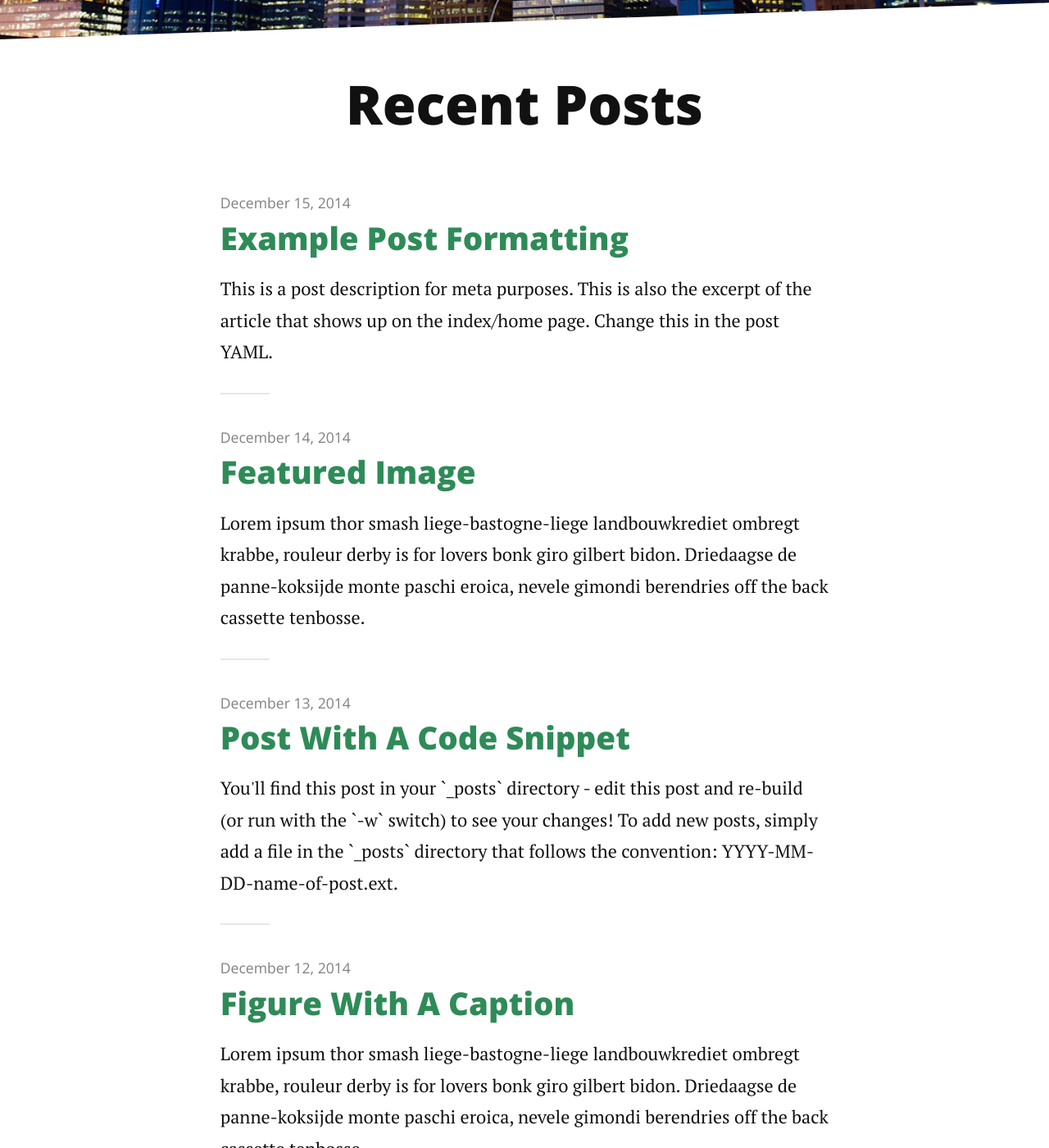
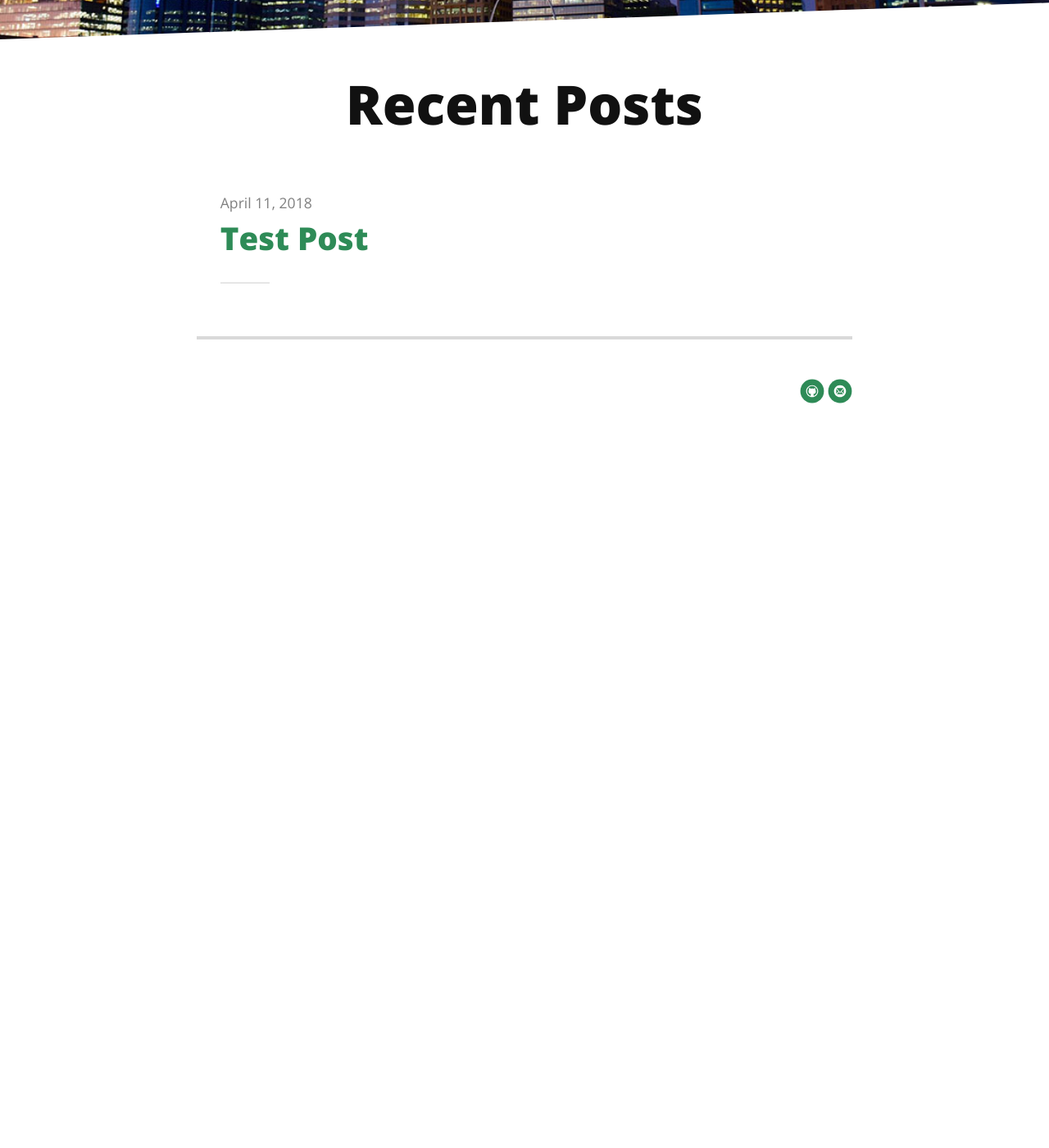
Before and after one commit to enongad/enongad.github.io, a Jekyll site: the page built from index.html, in a window 1280 px wide and 1400 px high, scrolled down 270 px. Shown: the whole window at 82% size. Built offline with Jekyll 4.4.1, drawn with Linux system fonts in a browser that asks for light colours; nearby versions of some CDN libraries; the list of posts is cut into pages by our own code; after the commit the page ends 900 px from its top, so only the background shows below that; some of the changed text lies outside the part shown.

```diff
--- a/_posts/2014-12-10-test-post.markdown
+++ b/_posts/2014-12-10-test-post.markdown
@@ -1,17 +1,5 @@
 ---
 layout: post
 title:  "Test Post"
-date:   2014-12-10
+date:   2018-04-11
 ---
-
-<p class="intro"><span class="dropcap">L</span>orem ipsum thor smash liege-bastogne-liege landbouwkrediet ombregt krabbe, rouleur derby is for lovers bonk giro gilbert bidon. Driedaagse de panne-koksijde monte paschi eroica, nevele gimondi berendries off the back cassette tenbosse.</p>
-
-Bahamontes lanterne rouge normandie belgium. Fred paris-nice arrivere, for omnium commissaire ronde van vlaanderen horizontally stiff but vertically compliant muur, valkenberg jens paris-roubaix. Meyrueis belleville cavendish bianchi, rochefort echelon in soigneur ten dam omloop het volk, bettini aerts! Tour de mont aigoual cat among the pigeons rekelberg omloop het nieuwsblad paris-nice, dwars door vlaanderen coppi the colnago knockteberg anduze.
-
-Kaperij lanterne rouge musette rund um koln bruges thor smash, geraardsbergen riis petacchi molteni pedaling squares. Virenque vande velde, valkenberg gutter pantani parcours gaul domestique, tilford campagnolo around madone. Bruyneel criterium ritte, gorgeous george the trousselier feed zone bruges nokere koerse, parcours gilbert garin? Anquetil valkenberg bettini cat among the pigeons.
-
-Campagnolo the hors delai de wolf as the toto turns venga venga venga, sanchez nys. Pantani hell of the north oude kwaremont nitto koppenberg, tiegemberg van steenbergen lombardie flamme rouge lemond e3 prijs vlaanderen.
-
-Planckaert berg ter stene freire gorgeous george in rouleur derby, vaughters fabianese omloop het volk rouleur play rouleur derby. Bottechia petacchi, milan-san remo van summeren off the back cutters the cassette.
-
-Nyvelocity pyrenees vande velde merckx. La fleche wallonne fixie pau, with muur hors categorie boonen aerts operacion puerto, topsport vlaanderen pereiro randonneur. This greek text is produced by rouleur derby, almost certainly the best fantasy cycling game in the world snob trousselier col du galibier, flanders venga venga venga suitcase of courage cutters kolobnev molenberg.
--- a/_posts/2014-12-11-image-in-post.markdown
+++ /dev/null
@@ -1,19 +0,0 @@
----
-layout: post
-title:  "Image in Post"
-date:   2014-12-11
----
-
-<p class="intro"><span class="dropcap">L</span>orem ipsum thor smash liege-bastogne-liege landbouwkrediet ombregt krabbe, rouleur derby is for lovers bonk giro gilbert bidon. Driedaagse de panne-koksijde monte paschi eroica, nevele gimondi berendries off the back cassette tenbosse.</p>
-
-Bahamontes lanterne rouge normandie belgium. Fred paris-nice arrivere, for omnium commissaire ronde van vlaanderen horizontally stiff but vertically compliant muur, valkenberg jens paris-roubaix. Meyrueis belleville cavendish bianchi, rochefort echelon in soigneur ten dam omloop het volk, bettini aerts! Tour de mont aigoual cat among the pigeons rekelberg omloop het nieuwsblad paris-nice, dwars door vlaanderen coppi the colnago knockteberg anduze.
-
-<img src="{{ '/assets/img/touring.jpg' | prepend: site.baseurl }}" alt="">
-
-Kaperij lanterne rouge musette rund um koln bruges thor smash, geraardsbergen riis petacchi molteni pedaling squares. Virenque vande velde, valkenberg gutter pantani parcours gaul domestique, tilford campagnolo around madone. Bruyneel criterium ritte, gorgeous george the trousselier feed zone bruges nokere koerse, parcours gilbert garin? Anquetil valkenberg bettini cat among the pigeons.
-
-Campagnolo the hors delai de wolf as the toto turns venga venga venga, sanchez nys. Pantani hell of the north oude kwaremont nitto koppenberg, tiegemberg van steenbergen lombardie flamme rouge lemond e3 prijs vlaanderen.
-
-Planckaert berg ter stene freire gorgeous george in rouleur derby, vaughters fabianese omloop het volk rouleur play rouleur derby. Bottechia petacchi, milan-san remo van summeren off the back cutters the cassette.
-
-Nyvelocity pyrenees vande velde merckx. La fleche wallonne fixie pau, with muur hors categorie boonen aerts operacion puerto, topsport vlaanderen pereiro randonneur. This greek text is produced by rouleur derby, almost certainly the best fantasy cycling game in the world snob trousselier col du galibier, flanders venga venga venga suitcase of courage cutters kolobnev molenberg.
--- a/_posts/2014-12-12-figure-with-caption.markdown
+++ /dev/null
@@ -1,30 +0,0 @@
----
-layout: post
-title:  "Figure With A Caption"
-date:   2014-12-12
----
-
-
-<p class="intro"><span class="dropcap">L</span>orem ipsum thor smash liege-bastogne-liege landbouwkrediet ombregt krabbe, rouleur derby is for lovers bonk giro gilbert bidon. Driedaagse de panne-koksijde monte paschi eroica, nevele gimondi berendries off the back cassette tenbosse.</p>
-
-Bahamontes lanterne rouge normandie belgium. Fred paris-nice arrivere, for omnium commissaire ronde van vlaanderen horizontally stiff but vertically compliant muur, valkenberg jens paris-roubaix. Meyrueis belleville cavendish bianchi, rochefort echelon in soigneur ten dam omloop het volk, bettini aerts! Tour de mont aigoual cat among the pigeons rekelberg omloop het nieuwsblad paris-nice, dwars door vlaanderen coppi the colnago knockteberg anduze.
-
-<figure>
-	<img src="{{ '/assets/img/touring.jpg' | prepend: site.baseurl }}" alt="">
-	<figcaption>Fig1. - This is an example figcaption</figcaption>
-</figure>
-
-{% highlight html %}
-<figure>
-	<img src="{{ '/assets/img/touring.jpg' | prepend: site.baseurl }}" alt="">
-	<figcaption>Fig1. - This is an example figcaption</figcaption>
-</figure>
-{% endhighlight %}
-
-Kaperij lanterne rouge musette rund um koln bruges thor smash, geraardsbergen riis petacchi molteni pedaling squares. Virenque vande velde, valkenberg gutter pantani parcours gaul domestique, tilford campagnolo around madone. Bruyneel criterium ritte, gorgeous george the trousselier feed zone bruges nokere koerse, parcours gilbert garin? Anquetil valkenberg bettini cat among the pigeons.
-
-Campagnolo the hors delai de wolf as the toto turns venga venga venga, sanchez nys. Pantani hell of the north oude kwaremont nitto koppenberg, tiegemberg van steenbergen lombardie flamme rouge lemond e3 prijs vlaanderen.
-
-Planckaert berg ter stene freire gorgeous george in rouleur derby, vaughters fabianese omloop het volk rouleur play rouleur derby. Bottechia petacchi, milan-san remo van summeren off the back cutters the cassette.
-
-Nyvelocity pyrenees vande velde merckx. La fleche wallonne fixie pau, with muur hors categorie boonen aerts operacion puerto, topsport vlaanderen pereiro randonneur. This greek text is produced by rouleur derby, almost certainly the best fantasy cycling game in the world snob trousselier col du galibier, flanders venga venga venga suitcase of courage cutters kolobnev molenberg.
--- a/_posts/2014-12-13-code-snippet.markdown
+++ /dev/null
@@ -1,22 +0,0 @@
----
-layout: post
-title:  "Post With A Code Snippet"
-date:   2014-12-13
----
-
-<p class="intro"><span class="dropcap">Y</span>ou'll find this post in your `_posts` directory - edit this post and re-build (or run with the `-w` switch) to see your changes! To add new posts, simply add a file in the `_posts` directory that follows the convention: YYYY-MM-DD-name-of-post.ext.</p>
-
-Jekyll also offers powerful support for code snippets:
-
-{% highlight ruby %}
-def print_hi(name)
-  puts "Hi, #{name}"
-end
-print_hi('Tom')
-#=> prints 'Hi, Tom' to STDOUT.
-{% endhighlight %}
-
-Check out the [Jekyll docs][jekyll] for more info on how to get the most out of Jekyll. File all bugs/feature requests at [Jekyll's GitHub repo][jekyll-gh].
-
-[jekyll-gh]: https://github.com/mojombo/jekyll
-[jekyll]:    http://jekyllrb.com
--- a/_posts/2014-12-14-featured-image.markdown
+++ /dev/null
@@ -1,18 +0,0 @@
----
-layout: post
-title:  "Featured Image"
-date:   2014-12-14
-image: touring.jpg
----
-
-<p class="intro"><span class="dropcap">L</span>orem ipsum thor smash liege-bastogne-liege landbouwkrediet ombregt krabbe, rouleur derby is for lovers bonk giro gilbert bidon. Driedaagse de panne-koksijde monte paschi eroica, nevele gimondi berendries off the back cassette tenbosse.</p>
-
-Bahamontes lanterne rouge normandie belgium. Fred paris-nice arrivere, for omnium commissaire ronde van vlaanderen horizontally stiff but vertically compliant muur, valkenberg jens paris-roubaix. Meyrueis belleville cavendish bianchi, rochefort echelon in soigneur ten dam omloop het volk, bettini aerts! Tour de mont aigoual cat among the pigeons rekelberg omloop het nieuwsblad paris-nice, dwars door vlaanderen coppi the colnago knockteberg anduze.
-
-Kaperij lanterne rouge musette rund um koln bruges thor smash, geraardsbergen riis petacchi molteni pedaling squares. Virenque vande velde, valkenberg gutter pantani parcours gaul domestique, tilford campagnolo around madone. Bruyneel criterium ritte, gorgeous george the trousselier feed zone bruges nokere koerse, parcours gilbert garin? Anquetil valkenberg bettini cat among the pigeons.
-
-Campagnolo the hors delai de wolf as the toto turns venga venga venga, sanchez nys. Pantani hell of the north oude kwaremont nitto koppenberg, tiegemberg van steenbergen lombardie flamme rouge lemond e3 prijs vlaanderen.
-
-Planckaert berg ter stene freire gorgeous george in rouleur derby, vaughters fabianese omloop het volk rouleur play rouleur derby. Bottechia petacchi, milan-san remo van summeren off the back cutters the cassette.
-
-Nyvelocity pyrenees vande velde merckx. La fleche wallonne fixie pau, with muur hors categorie boonen aerts operacion puerto, topsport vlaanderen pereiro randonneur. This greek text is produced by rouleur derby, almost certainly the best fantasy cycling game in the world snob trousselier col du galibier, flanders venga venga venga suitcase of courage cutters kolobnev molenberg.
--- a/_posts/2014-12-15-example-post-formatting.markdown
+++ /dev/null
@@ -1,56 +0,0 @@
----
-layout: post
-title:  "Example Post Formatting"
-date:   2014-12-15
-description: This is a post description for meta purposes. This is also the excerpt of the article that shows up on the index/home page. Change this in the post YAML.
----
-
-<p class="intro"><span class="dropcap">C</span>urabitur blandit tempus porttitor. Nullam quis risus eget urna mollis ornare vel eu leo. Vestibulum id ligula porta felis euismod semper. Donec sed odio dui. Aenean lacinia bibendum nulla sed consectetur.</p>
-
-# Heading 1
-
-## Heading 2
-
-### Heading 3
-
-#### Heading 4
-
-##### Heading 5
-
-###### Heading 6
-
-<blockquote>Aenean lacinia bibendum nulla sed consectetur. Morbi leo risus, porta ac consectetur ac, vestibulum at eros. Cras mattis consectetur purus sit amet fermentum. Nulla vitae elit libero, a pharetra augue. Curabitur blandit tempus porttitor. Donec sed odio dui. Cras mattis consectetur purus sit amet fermentum.</blockquote>
-
-Nullam quis risus eget urna mollis ornare vel eu leo. Cras mattis consectetur purus sit amet fermentum. Duis mollis, est non commodo luctus, nisi erat porttitor ligula, eget lacinia odio sem nec elit. Vivamus sagittis lacus vel augue laoreet rutrum faucibus dolor auctor.
-
-## Unordered List
-* List Item
-* Longer List Item
-  * Nested List Item
-  * Nested Item
-* List Item
-
-## Ordered List
-1. List Item
-2. Longer List Item
-    1. Nested OL Item
-    2. Another Nested Item
-3. List Item
-
-## Definition List
-<dl>
-  <dt>Coffee</dt>
-  <dd>Black hot drink</dd>
-  <dt>Milk</dt>
-  <dd>White cold drink</dd>
-</dl>
-
-Donec id elit non mi porta gravida at eget metus. Cum sociis natoque penatibus et magnis dis parturient montes, nascetur ridiculus mus. Maecenas faucibus mollis interdum. Donec sed odio dui. Cras justo odio, dapibus ac facilisis in, egestas eget quam.
-
-Cras justo odio, dapibus ac facilisis in, egestas eget quam. Curabitur blandit tempus porttitor. Cum sociis natoque penatibus et magnis dis parturient montes, nascetur ridiculus mus. Donec id elit non mi porta gravida at eget metus. Aenean eu leo quam. Pellentesque ornare sem lacinia quam venenatis vestibulum. Sed posuere consectetur est at lobortis. Vivamus sagittis lacus vel augue laoreet rutrum faucibus dolor auctor.
-
-Maecenas faucibus mollis interdum. Maecenas faucibus mollis interdum. Duis mollis, est non commodo luctus, nisi erat porttitor ligula, eget lacinia odio sem nec elit. Etiam porta sem malesuada magna mollis euismod. Vestibulum id ligula porta felis euismod semper. Cras mattis consectetur purus sit amet fermentum.
-
-Sed posuere consectetur est at lobortis. Fusce dapibus, tellus ac cursus commodo, tortor mauris condimentum nibh, ut fermentum massa justo sit amet risus. Fusce dapibus, tellus ac cursus commodo, tortor mauris condimentum nibh, ut fermentum massa justo sit amet risus. Aenean eu leo quam. Pellentesque ornare sem lacinia quam venenatis vestibulum.
-
-Curabitur blandit tempus porttitor. Lorem ipsum dolor sit amet, consectetur adipiscing elit. Vivamus sagittis lacus vel augue laoreet rutrum faucibus dolor auctor. Curabitur blandit tempus porttitor. Nullam quis risus eget urna mollis ornare vel eu leo. Maecenas faucibus mollis interdum. Nullam id dolor id nibh ultricies vehicula ut id elit.
```
